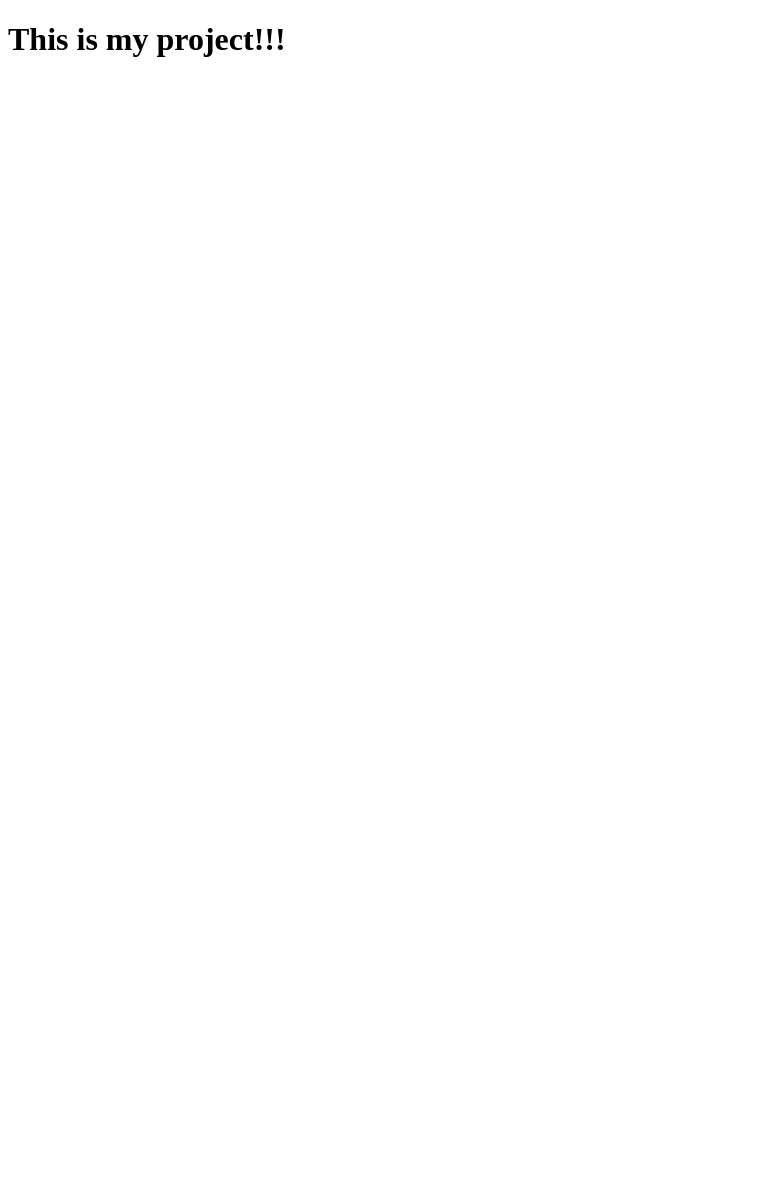
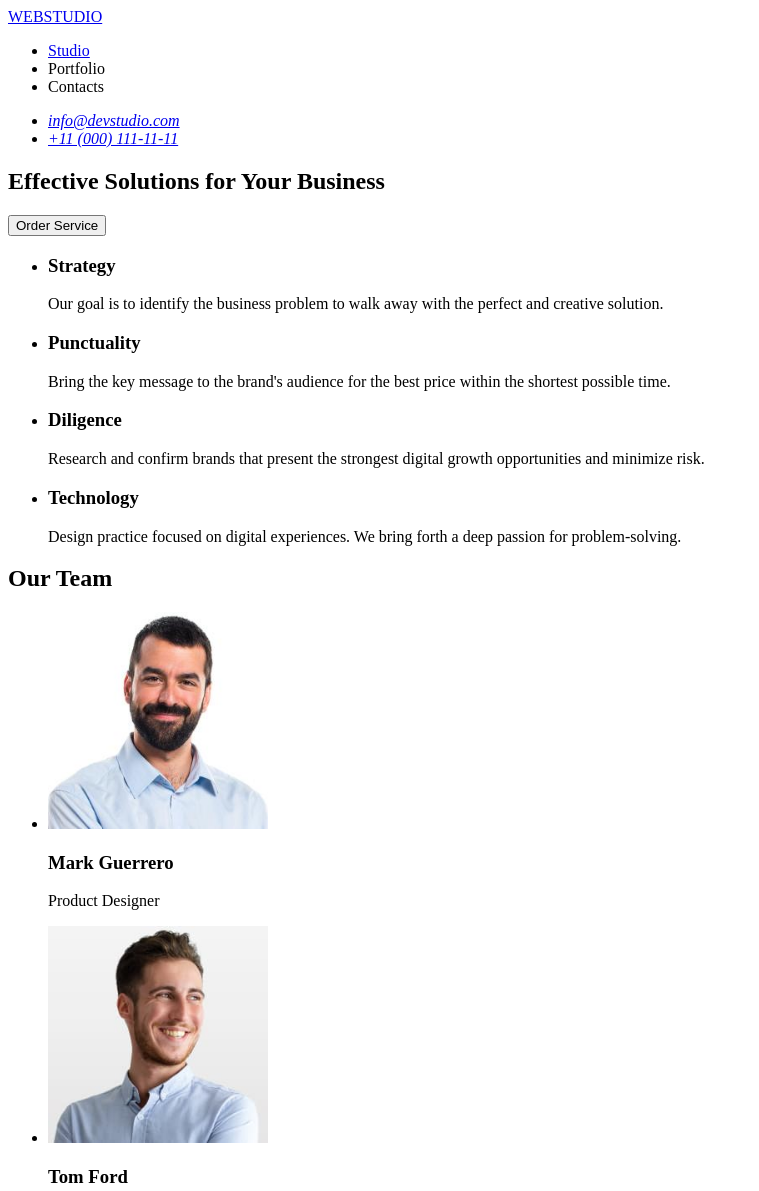
Before and after one commit to feliksletychevskyi/goit-markup-hw-01, a plain HTML site: page index.html in a window 1280 px wide. Shown: the top 1191 px of the page, without its empty margins (0-759 px from the left). Before the commit the page ends 800 px from the top, so only its background shows below. Drawn offline with Linux system fonts and the light colour scheme.

Commit message:
updating

```diff
--- a/index.html
+++ b/index.html
@@ -3,9 +3,106 @@
   <head>
     <meta charset="UTF-8" />
     <meta name="viewport" content="width=device-width, initial-scale=1.0" />
-    <title>Document</title>
+    <title>WebStudio</title>
   </head>
   <body>
-    <h1>This is my project!!!</h1>
+    <header>
+      <!-- Header -->
+      <nav>
+        <a href="./index.html">WEBSTUDIO</a>
+        <ul>
+          <li>
+            <a href="./index.html">Studio</a>
+          </li>
+          <li>Portfolio</li>
+          <li>Contacts</li>
+        </ul>
+      </nav>
+      <address>
+        <ul>
+          <li>
+            <a href="mailto:info@devstudio.com">info@devstudio.com</a>
+          </li>
+          <li>
+            <a href="tel:+110001111111">+11 (000) 111-11-11</a>
+          </li>
+        </ul>
+      </address>
+    </header>
+    <main>
+      <!-- Hero -->
+      <section>
+        <h1>Effective Solutions for Your Business</h1>
+        <button type="button">Order Service</button>
+      </section>
+      <!-- Benefits -->
+      <section>
+        <ul>
+          <li>
+            <h3>Strategy</h3>
+            <p>
+              Our goal is to identify the business problem to walk away with the
+              perfect and creative solution.
+            </p>
+          </li>
+          <li>
+            <h3>Punctuality</h3>
+            <p>
+              Bring the key message to the brand's audience for the best price
+              within the shortest possible time.
+            </p>
+          </li>
+          <li>
+            <h3>Diligence</h3>
+            <p>
+              Research and confirm brands that present the strongest digital
+              growth opportunities and minimize risk.
+            </p>
+          </li>
+          <li>
+            <h3>Technology</h3>
+            <p>
+              Design practice focused on digital experiences. We bring forth a
+              deep passion for problem-solving.
+            </p>
+          </li>
+        </ul>
+      </section>
+      <!-- Team -->
+      <section>
+        <h2>Our Team</h2>
+        <ul>
+          <li>
+            <img src="./images/mark-guerrero.jpg" alt="mark-guerrero" width="220"/>
+            <h3>Mark Guerrero</h3>
+            <p>Product Designer</p>
+          </li>
+          <li>
+            <img src="./images/tom-ford.jpg" alt="tom-ford" width="220">
+            <h3>Tom Ford</h3>
+            <p>Frontend Developer</p>
+          </li>
+          <li>
+            <img src="./images/camila-garcia.jpg" alt="camila-garcia" width="220">
+            <h3>Camila Garcia</h3>
+            <p>Marketing</p>
+          </li>
+          <li>
+            <img src="./images/daniel-wilson.jpg" alt="daniel-wilson" width="220">
+            <h3>Daniel Wilson</h3>
+            <p>UI Designer</p>
+          </li>
+        </ul>
+      </section>
+    </main>
+    <footer>
+      <!-- Footer -->
+      <section>
+        <h2>WEBSTUDIO</h2>
+        <p>
+          Increase the flow of customers and sales for your business with digital marketing & growth solutions.
+        </p>
+      </section>
+    </footer>
   </body>
 </html>
```
Also changed, not shown: images/camila-garcia.jpg (added), images/daniel-wilson.jpg (added), images/mark-guerrero.jpg (added), images/tom-ford.jpg (added), 1 other file.
